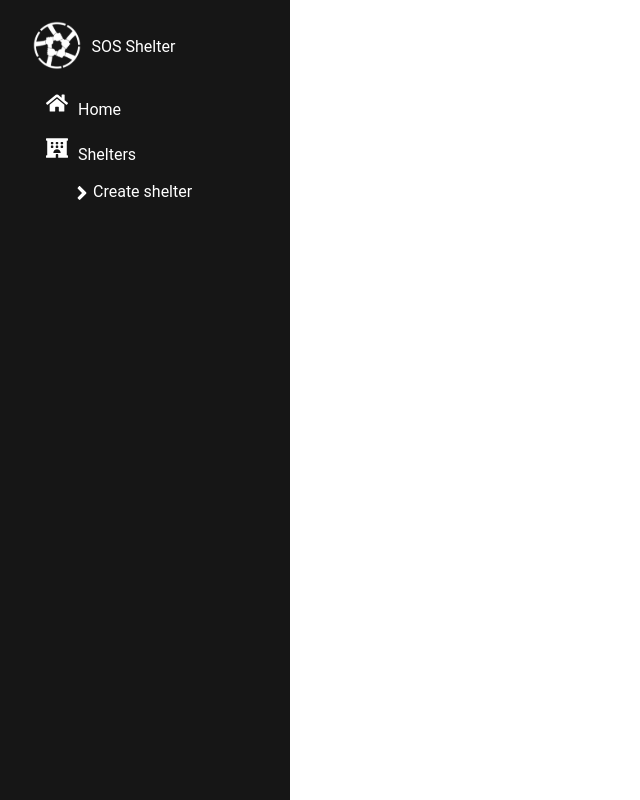
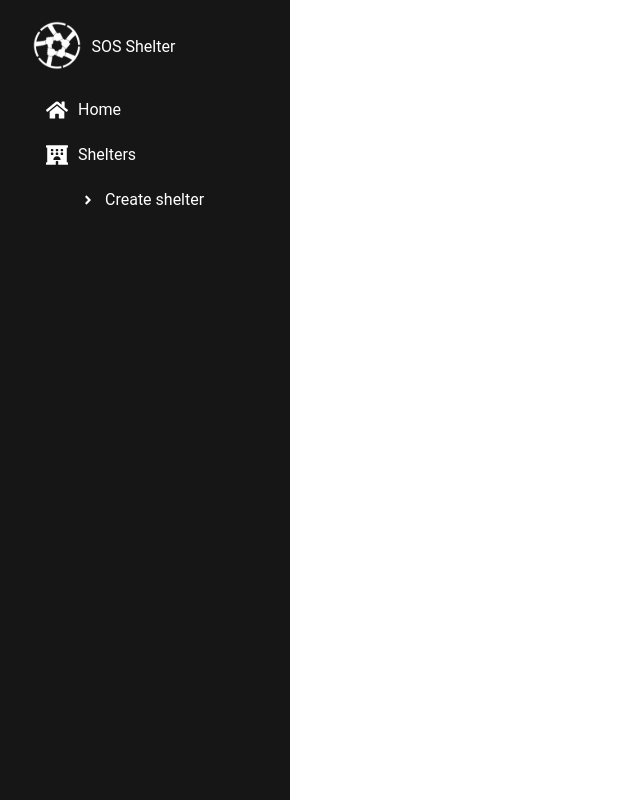
Before and after one commit to luizjurazek/sos-shelter-front-end, a React (Create React App) app: page / in a window 1280 px wide. Shown: the whole page, without its empty margins (0-640 px from the left). Built offline with nearby package versions, Linux system fonts and the light colour scheme.

Commit message:
feat: adjust the icon size and direction o subitens

```diff
--- a/src/components/header/Header.js
+++ b/src/components/header/Header.js
@@ -45,8 +45,8 @@ export default function Header() {
                       {item.children.map((subItem, subItemIndex) => (
                         <li className={Style.subItem} key={subItemIndex}>
                           <a className={Style.item} href={subItem.path}>
-                            <subItem.icon className="icon" size={22} /> {/* Usando o ícone diretamente */}
-                            {subItem.name}
+                            <subItem.icon className="icon" size={14} /> {/* Usando o ícone diretamente */}
+                            <p>{subItem.name}</p>
                           </a>
                         </li>
                       ))}
--- a/src/components/header/Header.module.css
+++ b/src/components/header/Header.module.css
@@ -17,12 +17,13 @@
 .logo .logoLink,
 .sideMenu .menu .menuItem .item,
 .sideMenu .menu .submenu .subItem .item {
+  display: flex;
+  flex-direction: row;
   text-decoration: none;
+  justify-content: start;
+  flex-wrap: nowrap;
+  align-items: center;
   color: #fff;
-  display: flex;
-  justify-content: start;
-  flex-direction: row;
-  flex-wrap: nowrap;
 }
 
 .menuButton {
@@ -96,6 +97,38 @@
 .container .logo .logoLink .logoText {
   display: none;
 }
+
+.sideMenu .menu .menuItem .item p,
+.sideMenu .menu .submenu .subItem .item {
+  display: none;
+  font-size: 16px;
+  opacity: 0;
+  transform: translateX(-20px);
+  transition: transform  1s ease, opacity  1s ease;
+  margin-left: 10px;
+}
+
+.container:hover .sideMenu .menu .menuItem .item p,
+.container:hover .logo .logoLink .logoText {
+  display: flex;
+  align-items: center;
+  opacity: 1;
+  transform: translateX(0);
+}
+
+.container:hover .sideMenu .menu .menuItem .submenu .subItem .item {
+  display: flex;
+  opacity: 1;
+  transform: translateX(0);
+  transition: transform 1s ease, opacity 1s ease;
+}
+
+.sideMenu .menu .menuItem .submenu .subItem .item {
+  opacity: 0;
+  transform: translateX(-20px);
+  transition: transform1s ease, opacity 1s ease;
+}
+
 
 @media (max-width: 767px) {
   .closeButtonContainer {
```
